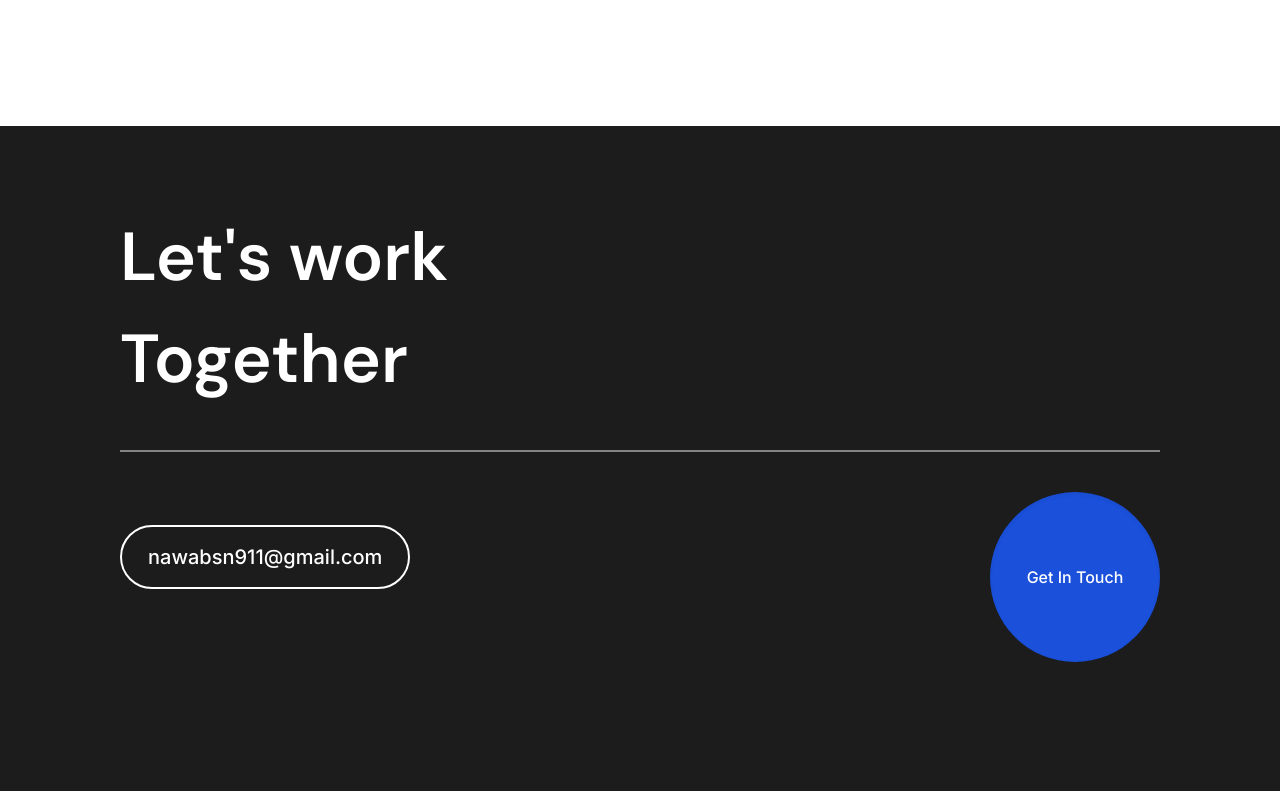
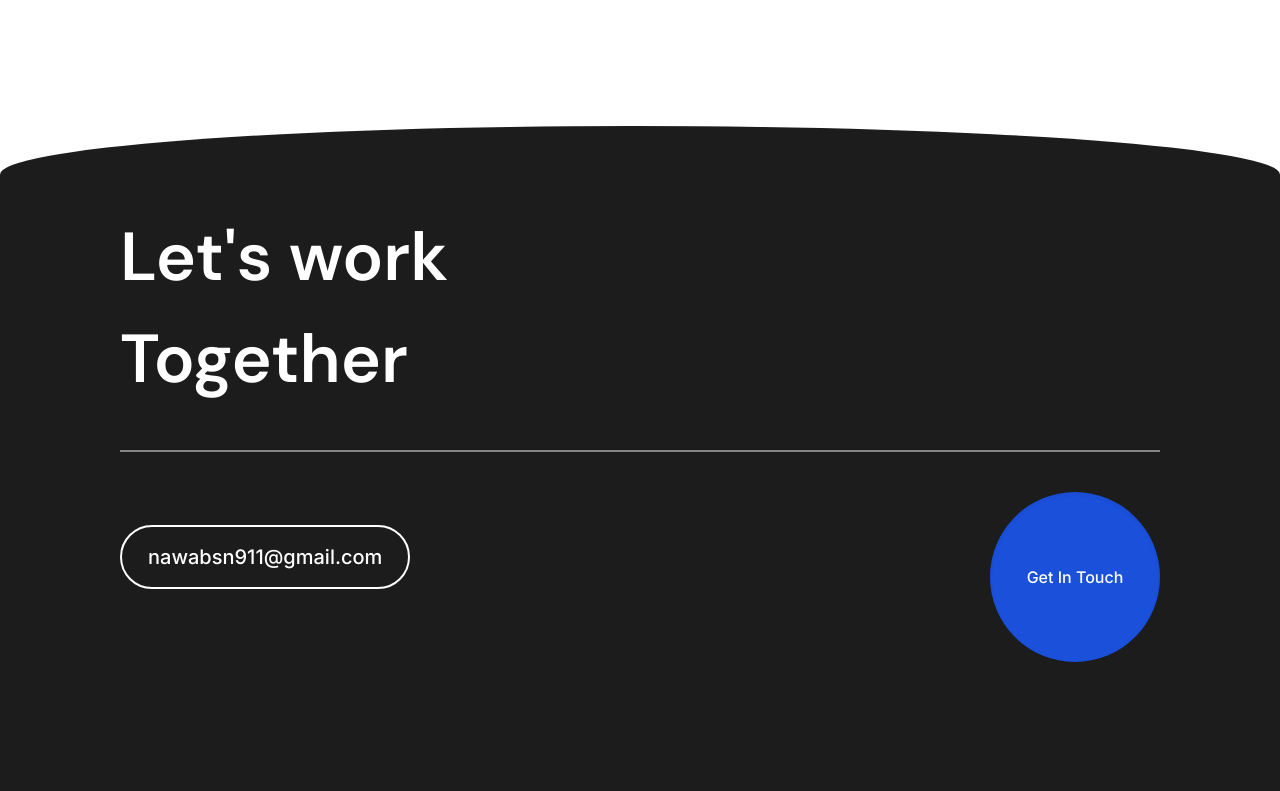
Before and after one commit to Netricc/nawar-portfolio, a Next.js app: page / in a window 1280 px wide. Shown: the part 2100-2891 px from the top of the page. Built offline with nearby package versions, Linux system fonts and the light colour scheme.

Commit message:
Border Reduis top - footer

```diff
--- a/app/globals.css
+++ b/app/globals.css
@@ -80,3 +80,7 @@ body {
   color: var(--primary-color);
   transition: 0.3s;
 }
+
+.footer {
+  border-radius: 98% 100% 0% 0% / 11% 11% 0% 0%;
+}
--- a/components/main/Footer.tsx
+++ b/components/main/Footer.tsx
@@ -5,7 +5,7 @@ import { socialMediaLinks } from "@/lib/constants/";
 
 const Footer = () => {
   return (
-    <footer className="bg-secondary w-full min-h-screen">
+    <footer className="bg-secondary footer w-full min-h-screen">
       <div className="w-full h-full  text-third pt-[80px] max-lg:pt-[34px] relative">
         <div className="container-max w-full">
           <h2 className="text-[68px] max-lg:text-[42px] max-sm:text-[36px] text-third font-semibold font-dm-sans">
```
